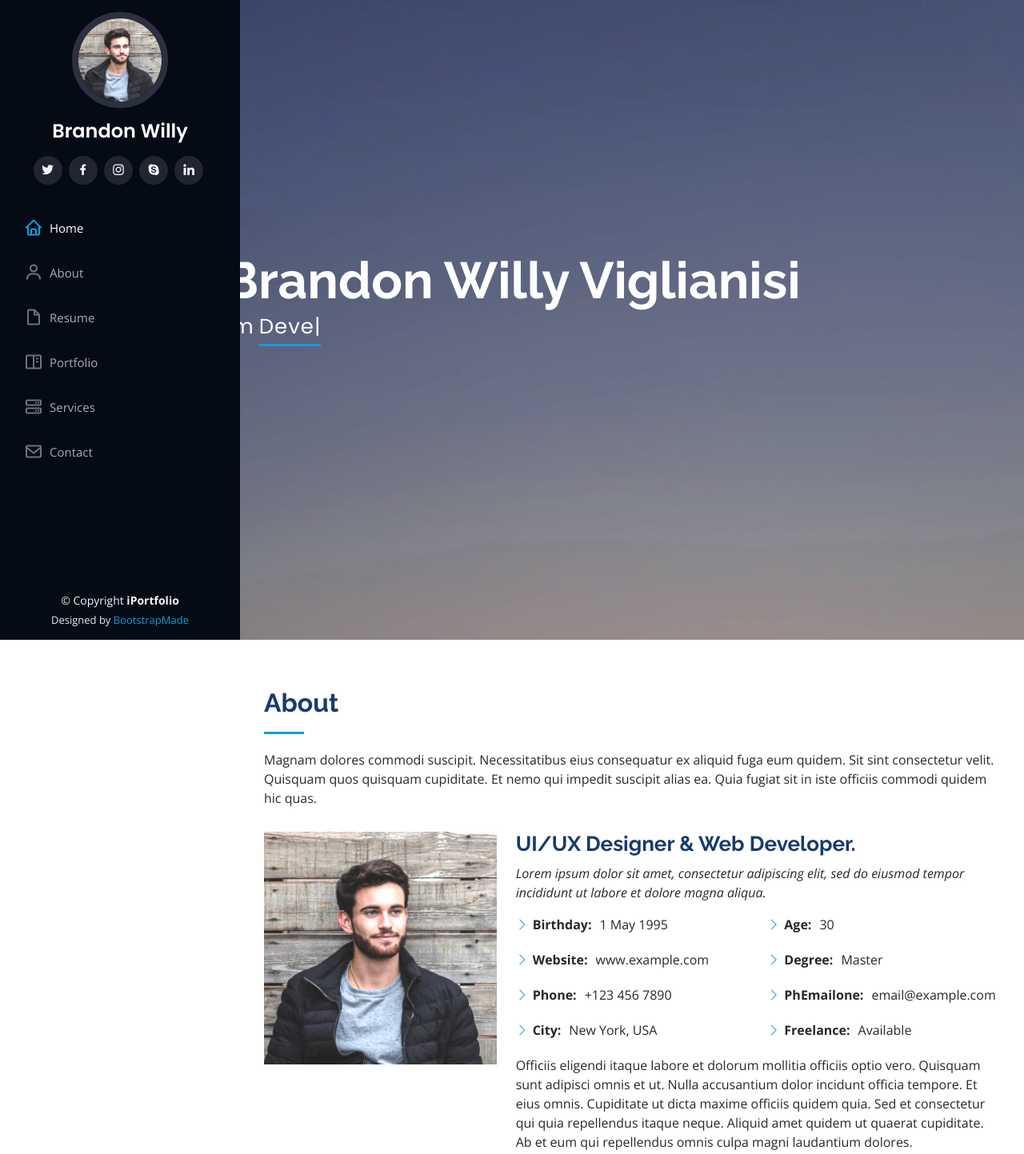
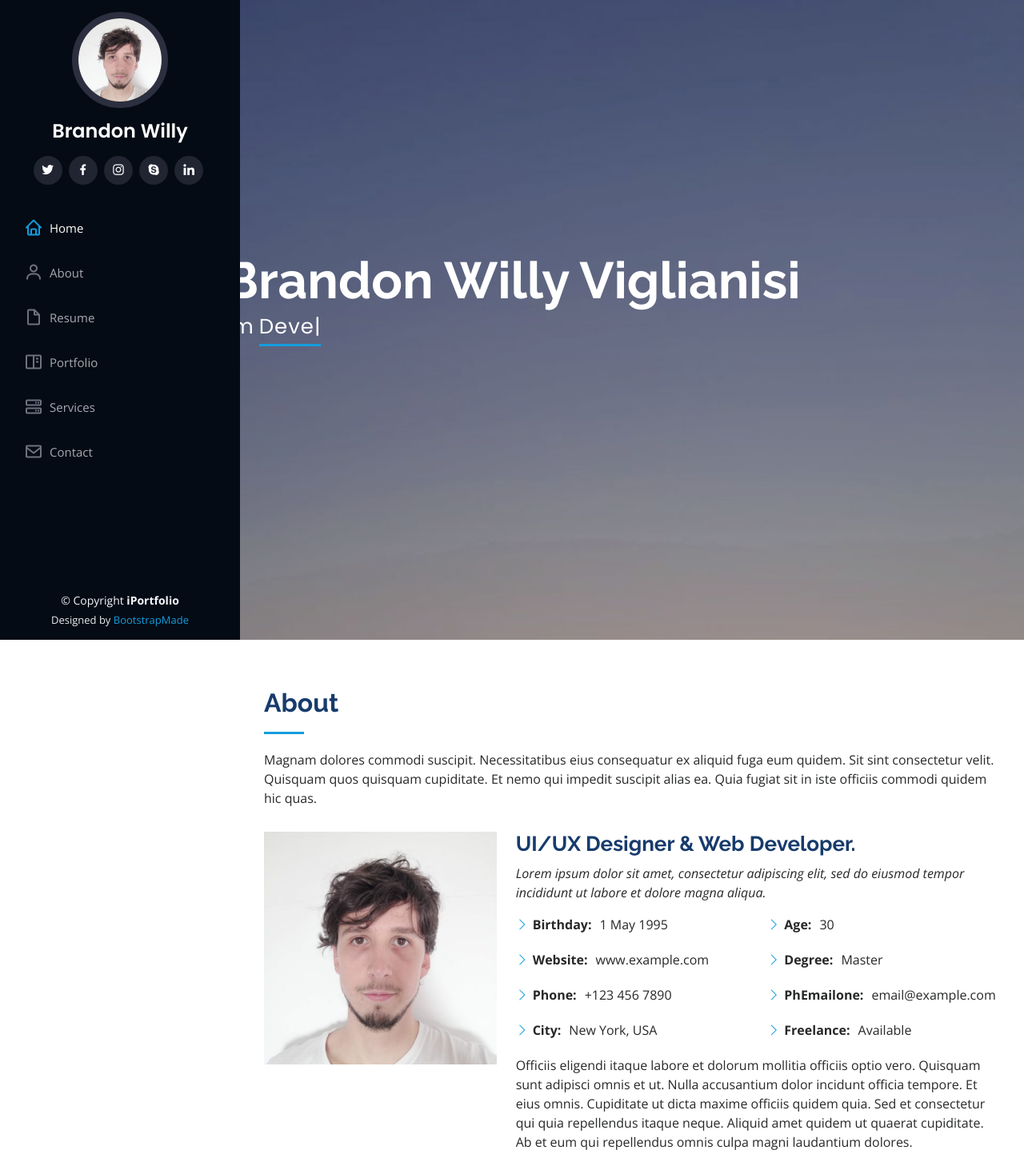
Before and after one commit to Eronion/Eronion.github.io, a plain HTML site: page index.html in a window 1280 px wide. Shown: the top 1443 px of the page at 80% size. Drawn offline with nearby package versions, Linux system fonts and the light colour scheme.

Commit message:
Update index.html

```diff
--- a/index.html
+++ b/index.html
@@ -46,7 +46,7 @@
     <div class="d-flex flex-column">
 
       <div class="profile">
-        <img src="assets/img/profile-img.jpg" alt="" class="img-fluid rounded-circle">
+        <img src="assets/img/profile-img.jpeg" alt="" class="img-fluid rounded-circle">
         <h1 class="text-light"><a href="index.html">Brandon Willy</a></h1>
         <div class="social-links mt-3 text-center">
           <a href="#" class="twitter"><i class="bx bxl-twitter"></i></a>
@@ -91,7 +91,7 @@
 
         <div class="row">
           <div class="col-lg-4" data-aos="fade-right">
-            <img src="assets/img/profile-img.jpg" class="img-fluid" alt="">
+            <img src="assets/img/profile-img.jpeg" class="img-fluid" alt="">
           </div>
           <div class="col-lg-8 pt-4 pt-lg-0 content" data-aos="fade-left">
             <h3>UI/UX Designer &amp; Web Developer.</h3>
```
